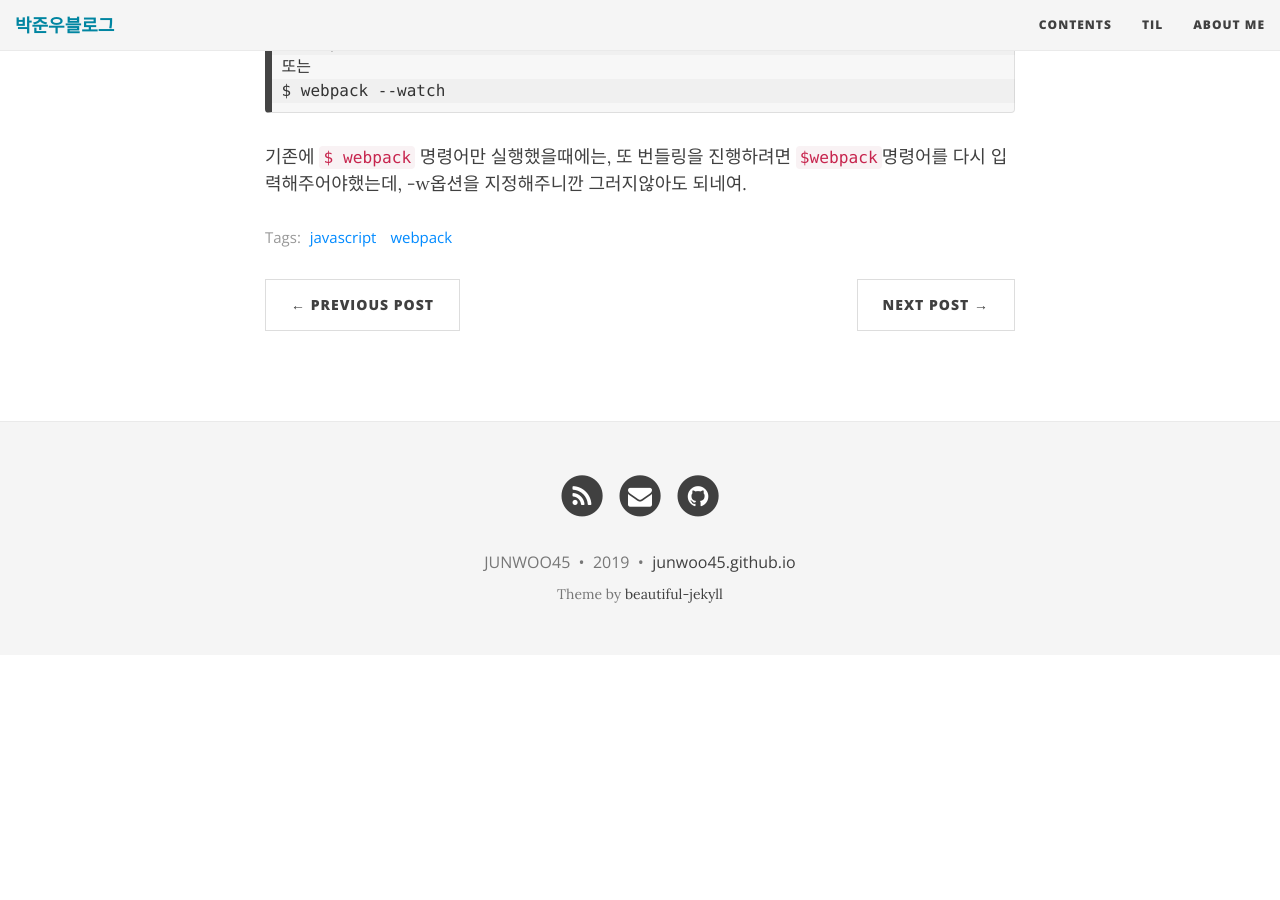
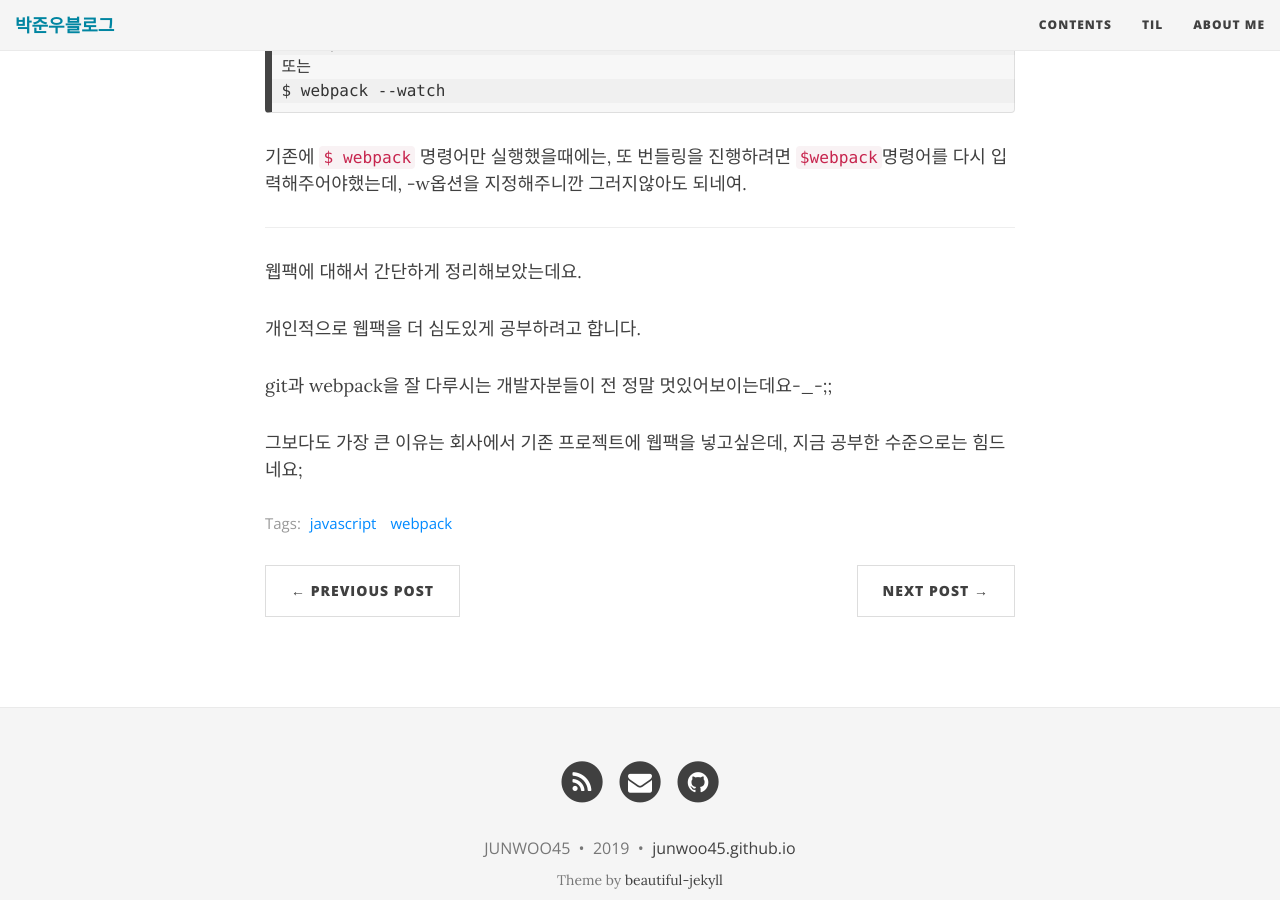
Before and after one commit to JUNWOO45/junwoo45.github.io.archived, a Jekyll site: the page built from _posts/2019-07-02-webpack.md, in a window 1280 px wide and 900 px high, scrolled down 6751 px. Built offline with Jekyll 4.4.1, drawn with Linux system fonts in a browser that asks for light colours; nearby versions of some CDN libraries; before the commit the page ends 7406 px from its top, so only the background shows below that.

Commit message:
webpack 추가

````diff
--- a/_posts/2019-07-02-webpack.md
+++ b/_posts/2019-07-02-webpack.md
@@ -302,3 +302,15 @@ $ webpack --watch
 ```
 
 기존에 `$ webpack` 명령어만 실행했을때에는, 또 번들링을 진행하려면 `$webpack`명령어를 다시 입력해주어야했는데, -w옵션을 지정해주니깐 그러지않아도 되네여.
+
+
+
+---
+
+웹팩에 대해서 간단하게 정리해보았는데요.
+
+개인적으로 웹팩을 더 심도있게 공부하려고 합니다.
+
+git과 webpack을 잘 다루시는 개발자분들이 전 정말 멋있어보이는데요-_-;;
+
+그보다도 가장 큰 이유는 회사에서 기존 프로젝트에 웹팩을 넣고싶은데, 지금 공부한 수준으로는 힘드네요;
````
